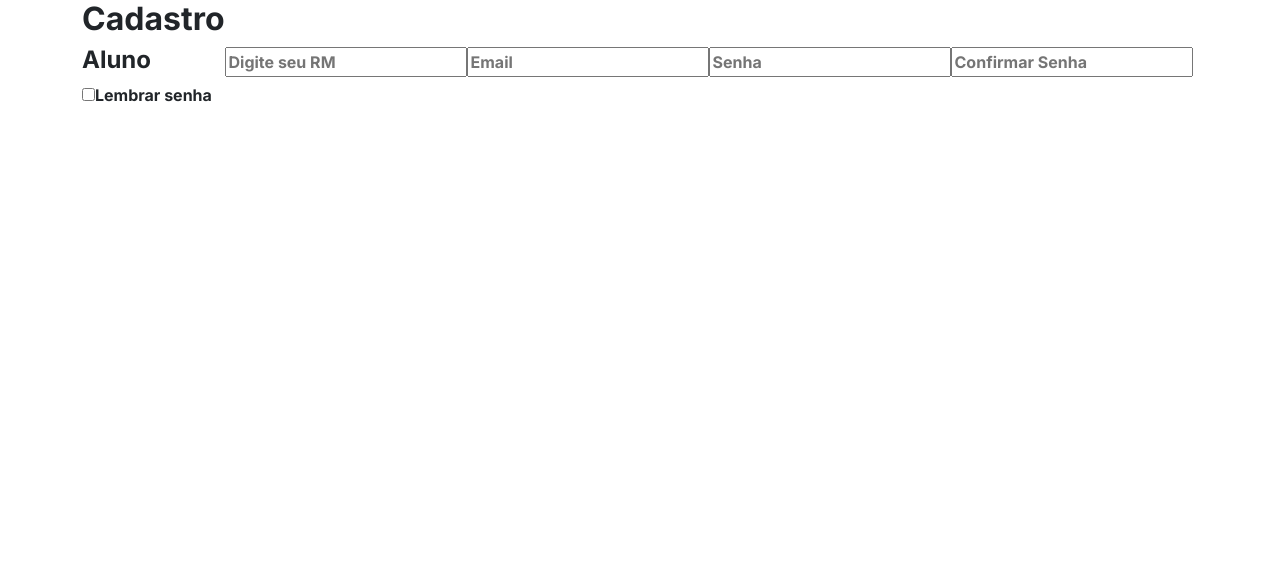
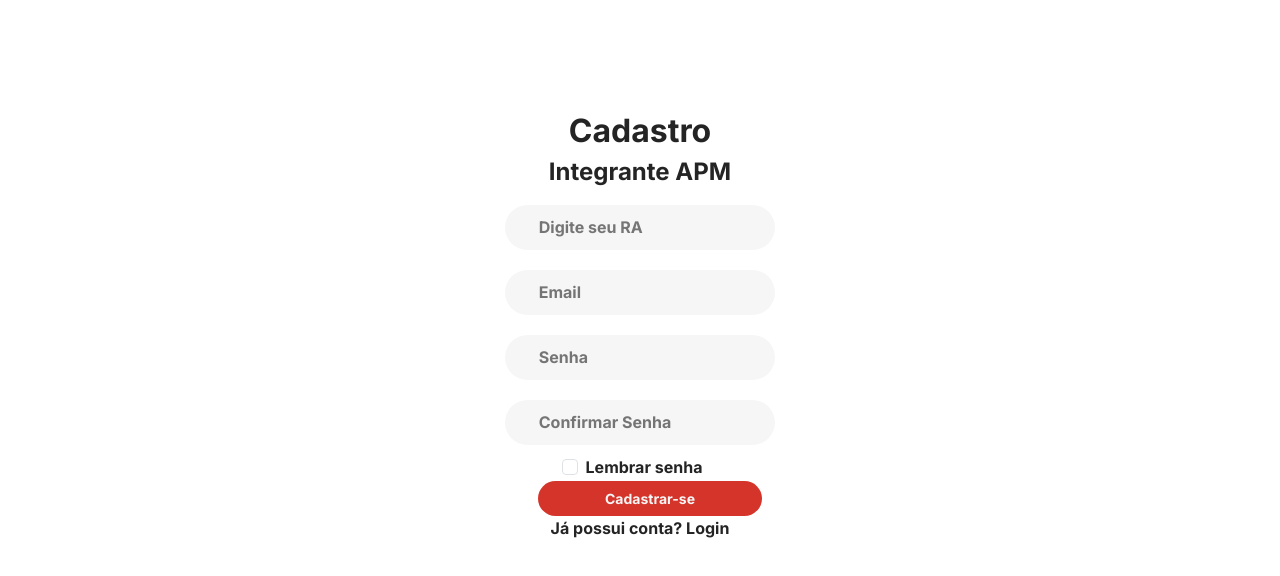
Before and after one commit to anaalmeida-v/magym-layout, an Angular app in the folder magym/: page / in a window 1280 px wide. Shown: the top 576 px of the page. Built offline with nearby package versions, Linux system fonts and the light colour scheme.

Commit message:
cadastro integrante e aluno

```diff
--- a/magym/src/app/app.component.html
+++ b/magym/src/app/app.component.html
@@ -4,4 +4,6 @@
   href="https://fonts.googleapis.com/css2?family=Inter:wght@700&display=swap"
   rel="stylesheet"
 />
-<app-cadastro-aluno></app-cadastro-aluno>
+<app-cadastro-integrante-apm></app-cadastro-integrante-apm>
+<!--<app-cadastro-aluno></app-cadastro-aluno>-->
+<!--<app-login-aluno></app-login-aluno>-->
--- a/magym/src/app/components/cadastro-aluno/cadastro-aluno.component.css
+++ b/magym/src/app/components/cadastro-aluno/cadastro-aluno.component.css
@@ -1,4 +1,40 @@
 .cadastroaluno {
   background-image: url(../../../assets/fundo_cadastro.svg) fixed no-repeat;
   height: 100%;
+  text-align: center;
 }
+* {
+  color: #242424;
+}
+a {
+  text-decoration: none;
+}
+.tituloPrincipal {
+  margin-top: 10%;
+}
+.lembrarSenha input {
+  align-items: start;
+}
+.btn {
+  background: #d5342a;
+  width: 20%;
+  border-radius: 20px;
+  margin-left: 20px;
+  color: #f6f6f6;
+  font-size: 14px;
+}
+.btn:hover {
+  background-color: #f4594e;
+  color: #f6f6f6;
+  border: none;
+}
+
+.entradaDados {
+  text-align: start;
+  padding-left: 3%;
+  border-radius: 50px;
+  background-color: #f6f6f6;
+  border: none;
+  height: 45px;
+  margin: 10px;
+}
--- a/magym/src/app/components/cadastro-aluno/cadastro-aluno.component.html
+++ b/magym/src/app/components/cadastro-aluno/cadastro-aluno.component.html
@@ -1,15 +1,43 @@
-<div class="cadastroaluno d-flex justify-content-center">
+<div class="cadastroaluno">
   <div class="container align-self-center">
     <form>
-      <label>
+      <label class="tituloPrincipal">
         <h2>Cadastro</h2>
         <h4>Aluno</h4>
       </label>
-      <input type="text" placeholder="Digite seu RM" />
-      <input type="text" placeholder="Email" />
-      <input type="text" placeholder="Senha" />
-      <input type="text" placeholder="Confirmar Senha" />
-      <input type="checkbox" />Lembrar senha
+      <div class="form-group row">
+        <div>
+          <input class="entradaDados" type="text" placeholder="Digite seu RM" />
+        </div>
+        <div>
+          <input class="entradaDados" type="email" placeholder="Email" />
+        </div>
+        <div>
+          <input class="entradaDados" type="password" placeholder="Senha" />
+        </div>
+        <div>
+          <input
+            class="entradaDados"
+            type="password"
+            placeholder="Confirmar Senha"
+          />
+        </div>
+      </div>
+      <div class="form-check form-check-inline">
+        <input
+          class="form-check-input"
+          type="checkbox"
+          value="lembrarSenha"
+          id="lembrarSenha"
+        />
+        <label class="form-check-label">Lembrar senha</label>
+      </div>
+      <div>
+        <button class="btn">Cadastrar-se</button>
+      </div>
+      <div>
+        <p>Já possui conta? <a href="">Login</a></p>
+      </div>
     </form>
   </div>
 </div>
--- a/magym/src/app/components/cadastro-integrante-apm/cadastro-integrante-apm.component.css
+++ b/magym/src/app/components/cadastro-integrante-apm/cadastro-integrante-apm.component.css
@@ -0,0 +1,40 @@
+.cadastroaluno {
+  background-image: url(../../../assets/fundo_cadastro.svg) fixed no-repeat;
+  height: 100%;
+  text-align: center;
+}
+* {
+  color: #242424;
+}
+a {
+  text-decoration: none;
+}
+.tituloPrincipal {
+  margin-top: 10%;
+}
+.lembrarSenha input {
+  align-items: start;
+}
+.btn {
+  background: #d5342a;
+  width: 20%;
+  border-radius: 20px;
+  margin-left: 20px;
+  color: #f6f6f6;
+  font-size: 14px;
+}
+.btn:hover {
+  background-color: #f4594e;
+  color: #f6f6f6;
+  border: none;
+}
+
+.entradaDados {
+  text-align: start;
+  padding-left: 3%;
+  border-radius: 50px;
+  background-color: #f6f6f6;
+  border: none;
+  height: 45px;
+  margin: 10px;
+}
--- a/magym/src/app/components/cadastro-integrante-apm/cadastro-integrante-apm.component.html
+++ b/magym/src/app/components/cadastro-integrante-apm/cadastro-integrante-apm.component.html
@@ -1 +1,43 @@
-<p>cadastro-integrante-apm works!</p>
+<div class="cadastroaluno">
+  <div class="container align-self-center">
+    <form>
+      <label class="tituloPrincipal">
+        <h2>Cadastro</h2>
+        <h4>Integrante APM</h4>
+      </label>
+      <div class="form-group row">
+        <div>
+          <input class="entradaDados" type="text" placeholder="Digite seu RA" />
+        </div>
+        <div>
+          <input class="entradaDados" type="email" placeholder="Email" />
+        </div>
+        <div>
+          <input class="entradaDados" type="password" placeholder="Senha" />
+        </div>
+        <div>
+          <input
+            class="entradaDados"
+            type="password"
+            placeholder="Confirmar Senha"
+          />
+        </div>
+      </div>
+      <div class="form-check form-check-inline">
+        <input
+          class="form-check-input"
+          type="checkbox"
+          value="lembrarSenha"
+          id="lembrarSenha"
+        />
+        <label class="form-check-label">Lembrar senha</label>
+      </div>
+      <div>
+        <button class="btn">Cadastrar-se</button>
+      </div>
+      <div>
+        <p>Já possui conta? <a href="">Login</a></p>
+      </div>
+    </form>
+  </div>
+</div>
--- a/magym/src/app/components/login-aluno/login-aluno.component.css
+++ b/magym/src/app/components/login-aluno/login-aluno.component.css
@@ -9,7 +9,6 @@ h2{
 }
 
 a {
-  text-decoration: none;
   font-size: 14px;
 }
 .icon {
--- a/magym/src/app/components/login-aluno/login-aluno.component.html
+++ b/magym/src/app/components/login-aluno/login-aluno.component.html
@@ -8,19 +8,16 @@
     </div>
     <div class="rm">
       <img class="icon" src="../../../assets/lock_icon.svg" />
-      <input class="entradaDados" type="text" placeholder="Senha" />
+      <input class="entradaDados" type="password" placeholder="Senha" />
     </div>
-    <div class="row">
-      <div class="col-sm-4"></div>
-      <div class="col-sm-3">
-        <label class="radio-inline">
-          <input class="mr-2" type="checkbox" />Lembrar senha</label
-        >
+    <div class="">
+      <div class="form-check form-check-inline">
+        <input class="form-check-input" type="checkbox"value="lembrarSenha">
+        <label class="form-check-label">Lembrar senha</label>
       </div>
-      <div class="col-sm-2">
+      <div class="">
         <a href="">Esqueci minha senha</a>
       </div>
-      <div class="col-sm-3"></div>
     </div>
     <div>
       <button class="btn" placeholder="Login">Login</button>
--- a/magym/src/app/components/login-integrante-apm/login-integrante-apm.component.css
+++ b/magym/src/app/components/login-integrante-apm/login-integrante-apm.component.css
@@ -10,7 +10,6 @@ h2{
 }
 
 a {
-  text-decoration: none;
   font-size: 14px;
 }
 .icon {
--- a/magym/src/app/components/login-integrante-apm/login-integrante-apm.component.html
+++ b/magym/src/app/components/login-integrante-apm/login-integrante-apm.component.html
@@ -8,7 +8,7 @@
     </div>
     <div class="rm">
       <img class="icon" src="../../../assets/lock_icon.svg" />
-      <input class="entradaDados" type="text" placeholder="Senha" />
+      <input class="entradaDados" type="password" placeholder="Senha" />
     </div>
     <div class="row">
       <div class="col-sm-4"></div>
```
Also changed, not shown: 1 other file (tests, documents, lock files or other folders).
